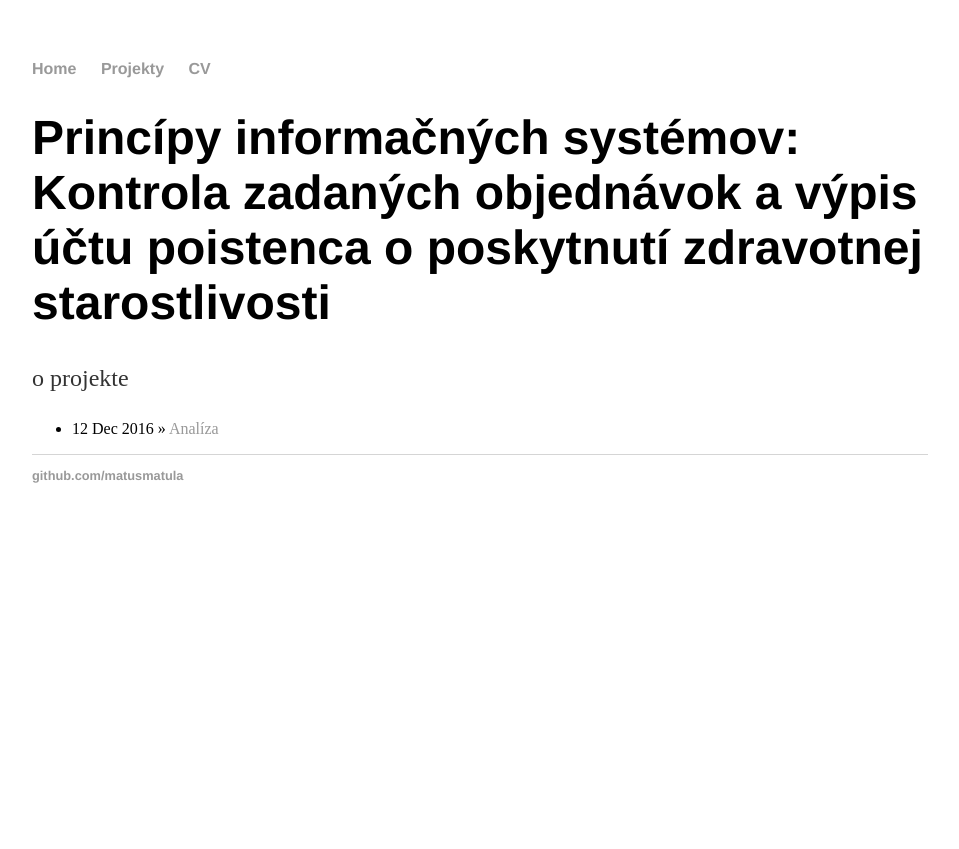
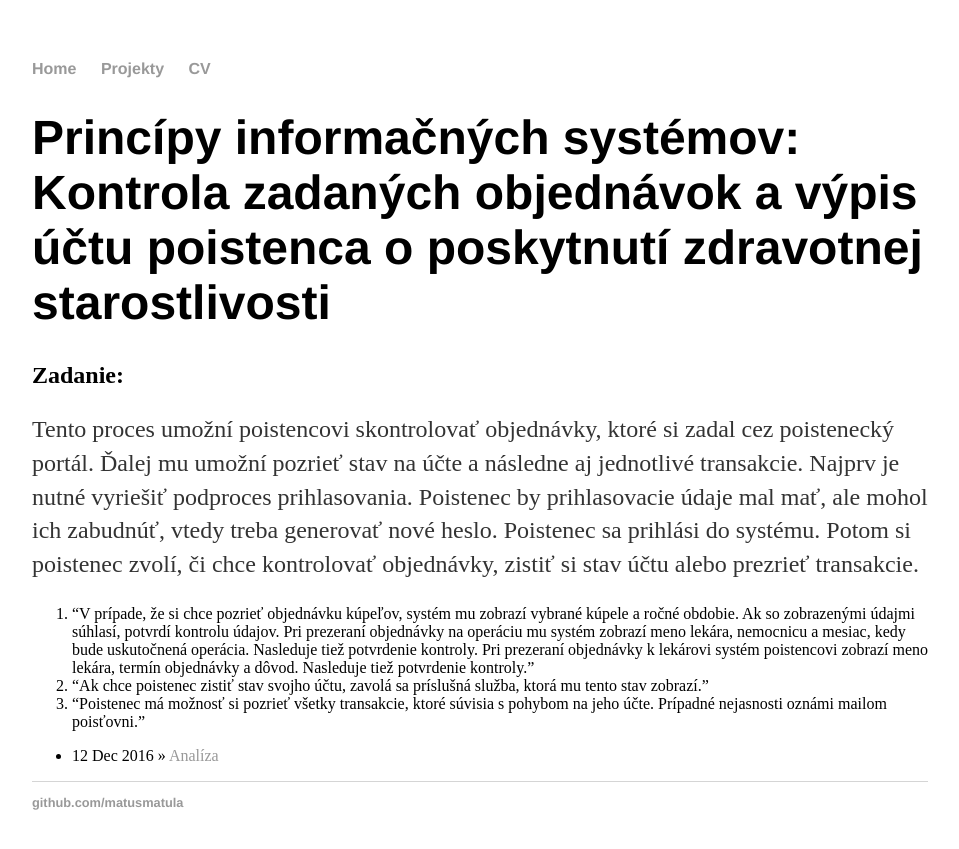
Before and after one commit to matusmatula/matusmatula.github.io, a Jekyll site: the page built from _projects/PIS.md, in a window 1280 px wide. Shown: the top 849 px of the page, without its empty margins (160-1119 px from the left). Built offline with Jekyll 4.4.1, drawn with Linux system fonts in a browser that asks for light colours.

Commit message:
Update PIS.md

```diff
--- a/_projects/PIS.md
+++ b/_projects/PIS.md
@@ -2,4 +2,21 @@
 layout: "project"
 title: "Princípy informačných systémov: Kontrola zadaných objednávok a výpis účtu poistenca o poskytnutí zdravotnej starostlivosti"
 ---
-o projekte
+<h2>Zadanie:</h2>
+
+Tento proces umožní poistencovi skontrolovať objednávky, ktoré si zadal cez poistenecký
+portál. Ďalej mu umožní pozrieť stav na účte a následne aj jednotlivé transakcie. Najprv je
+nutné vyriešiť podproces prihlasovania. Poistenec by prihlasovacie údaje mal mať, ale
+mohol ich zabudnúť, vtedy treba generovať nové heslo. Poistenec sa prihlási do systému.
+Potom si poistenec zvolí, či chce kontrolovať objednávky, zistiť si stav účtu alebo prezrieť
+transakcie.
+1. "V prípade, že si chce pozrieť objednávku kúpeľov, systém mu zobrazí vybrané kúpele
+a ročné obdobie. Ak so zobrazenými údajmi súhlasí, potvrdí kontrolu údajov. Pri
+prezeraní objednávky na operáciu mu systém zobrazí meno lekára, nemocnicu a
+mesiac, kedy bude uskutočnená operácia. Nasleduje tiež potvrdenie kontroly. Pri
+prezeraní objednávky k lekárovi systém poistencovi zobrazí meno lekára, termín
+objednávky a dôvod. Nasleduje tiež potvrdenie kontroly."
+2. "Ak chce poistenec zistiť stav svojho účtu, zavolá sa príslušná služba, ktorá mu tento
+stav zobrazí."
+3. "Poistenec má možnosť si pozrieť všetky transakcie, ktoré súvisia s pohybom na jeho
+účte. Prípadné nejasnosti oznámi mailom poisťovni."
```
